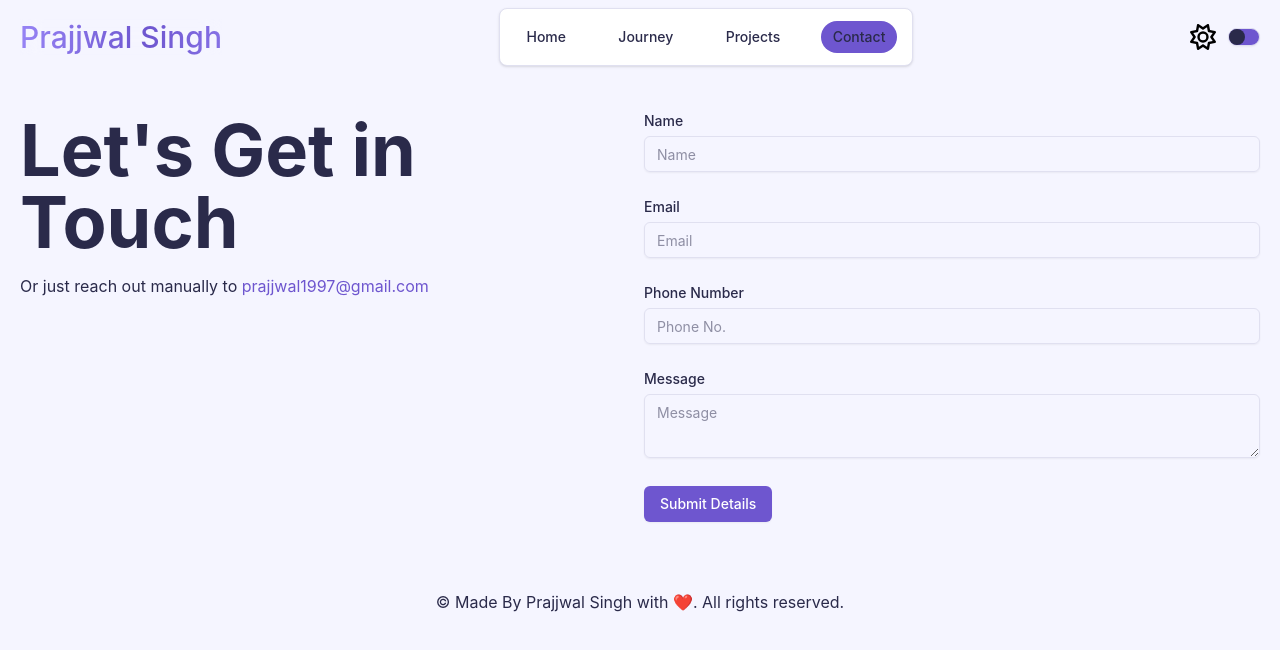
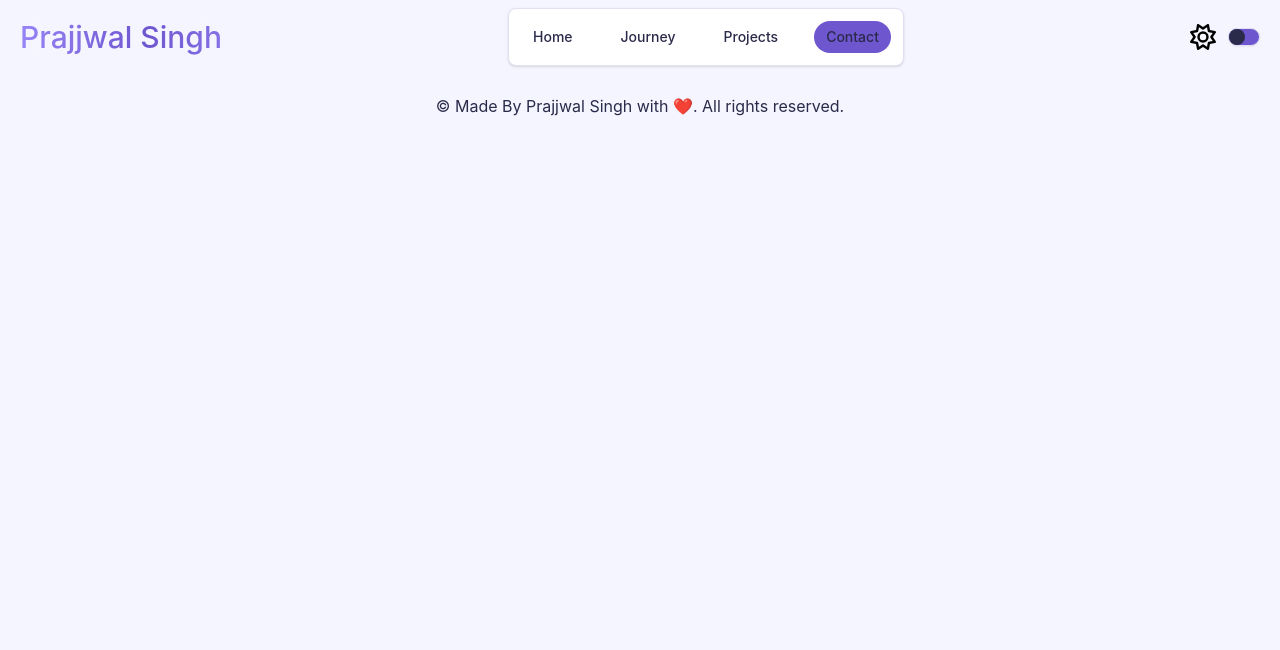
Before and after one commit to prajjwal2411/portfolio-v1, a Next.js app: page /contact in a window 1280 px wide. Shown: the top 650 px of the page. Built offline with nearby package versions, Linux system fonts and the light colour scheme.

Commit message:
tailwindcss-upgrade (#4)

```diff
--- a/src/app/api/contact/route.ts
+++ /dev/null
@@ -1,42 +0,0 @@
-import { Resend } from "resend";
-import { NextResponse } from "next/server";
-import { ContactSchema } from "../../Models/Schema/Contact";
-import z from "zod";
-
-const resend = new Resend('re_XCtVhqr2_33T1wYrjyx59dgj1BK5QqvPi'); // Try to hash this value or use environment variable
-
-export async function POST(request: Request) {
-    try {
-        const body = await request.json();
-        // Honeypot check
-        if (body.botField) {
-            return NextResponse.json({ success: true });
-        }
-
-        try {
-            const data = ContactSchema.parse(body);
-            await resend.emails.send({
-                from: "Portfolio <onboarding@resend.dev>",
-                to: ["prajjwals2411@gmail.com"], // Try to hash this value or use environment variable
-                subject: `New Contact: ${data.name}`,
-                html: `
-                <p><strong>Name:</strong> ${data.name}</p>
-                <p><strong>Email:</strong> ${data.email}</p>
-                <p><strong>Phone:</strong> ${data.phone || "N/A"}</p>
-                <p><strong>Message:</strong></p>
-                <p>${data.message}</p>
-              `,
-            });
-        } catch (error) {
-            if (error instanceof z.ZodError) {
-                console.log(error.issues)
-            }
-        }
-        return NextResponse.json({ success: true, message: "Thanks for Showing Interest, I'll get back to you soon!" });
-    } catch (err) {
-        return NextResponse.json(
-            { success: false, error: `Invalid request: ${err instanceof Error ? err.message : "Unknown error"}` },
-            { status: 400 }
-        );
-    }
-}
--- a/src/app/components/common/Navigation/navigation.css
+++ b/src/app/components/common/Navigation/navigation.css
@@ -1,18 +1,11 @@
+@import "tailwindcss";
+
 .active {
     border-radius: var(--radius);
     background-color: var(--primary);
     padding: .5em;
 }
 
-
-
-/* Sliding animation for active class
-Objective: Create a smooth sliding effect for active class When
-User clicks on an inactivated link
-
-Problem 1: Active class should slide out
-Problem 2: Active Class should slide in
-Problem 3: Active Class should be visible during transition
-Problem 4: Transition should be smooth and not abrupt
-Problem 5: Active Class should stop on the link which is clicked
-*/
+@media screen and (max-width: 680px) {
+    @apply text-sm;
+}
--- a/src/app/components/common/Navigation/navigation.tsx
+++ b/src/app/components/common/Navigation/navigation.tsx
@@ -63,7 +63,7 @@
             Prajjwal Singh
           </GradientText>
         </div>
-        <Card className="flex p-3 flex-row justify-around border w-1/3 border-radius items-center">
+        <Card className="flex p-3 flex-row justify-around border border-radius items-center ">
           {tabs.map((tab) => (
             <Link
               key={tab.id}
--- a/src/app/contact/page.tsx
+++ b/src/app/contact/page.tsx
@@ -1,89 +1,14 @@
-"use client";
 
-import { Button } from "@/components/ui/button";
-import { Input } from "@/components/ui/input";
-import { Label } from "@/components/ui/label";
-import { Textarea } from "@/components/ui/textarea";
 import { IContactForm } from "../Models/Interface/Contact";
 import { useForm, SubmitHandler } from "react-hook-form";
-import { toast } from "sonner"
+import styles from "./contact.module.scss";
 
 export default function Contact() {
-    const { register, formState: { errors }, handleSubmit, reset } = useForm<IContactForm>();
-
-    const onSubmit: SubmitHandler<IContactForm> = async (data: IContactForm) => {
-        try {
-            const response = await fetch('/api/contact', {
-                method: 'POST',
-                headers: {
-                    'Content-Type': 'application/json',
-                },
-                body: JSON.stringify(data),
-            });
-
-            if (!response.ok) {
-                throw new Error(`Error: ${response.status}`);
-            }
-            const result = await response.json();
-            toast.success(result.message || "Message sent successfully!");
-            // reset();
-        } catch (error) {
-
-        }
-    };
-
     return <>
-        <div className="grid grid-cols-2 grid-rows-1 gap-2 h-full my-12">
-            <div>
-                <div><h1 className="text-7xl font-bold mb-4">Let's Get in Touch</h1></div>
-                <div><p>Or just reach out manually to <span><a className="text-(--primary)" href="mailto:prajjwal1997@gmail.com">prajjwal1997@gmail.com</a></span></p></div> {/** Add a hyperlink to email ID*/}
-            </div>
-            <div>
-                <form onSubmit={handleSubmit(onSubmit)}>
-                    <div className="mb-7">
-                        <Label className="mb-2" htmlFor="name">Name</Label>
-                        <Input {...register("name", { required: true, minLength: 2, maxLength: 30 })}
-                            aria-invalid={errors.name ? "true" : "false"}
-                            id="name" name="name" placeholder="Name" />
-                        {errors.name?.type === "required" && (<p>Name is required</p>)}
-                        {errors.name?.type === "minLength" && (<p>Name must be at least 2 characters</p>)}
-                        {errors.name?.type === "maxLength" && (<p>Name must be at most 30 characters</p>)}
-                    </div>
-                    <div className="my-7">
-                        <Label className="mb-2" htmlFor="email">Email</Label>
-                        <Input {...register("email", { required: true, minLength: 2, maxLength: 30 })}
-                            aria-invalid={errors.email ? "true" : "false"}
-                            type="email" id="email" name="email" placeholder="Email" />
-                        {errors.email?.type === "required" && (<p>Email is required</p>)}
-                        {errors.email?.type === "minLength" && (<p>Email must be at least 2 characters</p>)}
-                        {errors.email?.type === "maxLength" && (<p>Email must be at most 30 characters</p>)}
-                    </div>
-                    <div className="my-7">
-                        <Label className="mb-2" htmlFor="phone">Phone Number</Label>
-                        <Input {...register("phone", { minLength: 6, maxLength: 15, pattern: /^\+?[1-9][0-9]{7,14}$/ })}
-                            type="text" id="phone" name="phone" placeholder="Phone No." />
-                        {errors.phone?.type === "pattern" && (<p>Invalid Phone Number</p>)}
-                        {errors.phone?.type === "minLength" && (<p>Phone Number must be at least 6 characters</p>)}
-                        {errors.phone?.type === "maxLength" && (<p>Phone Number must be at most 15 characters</p>)}
-                    </div>
-                    <div className="my-7">
-                        <Label className="mb-2" htmlFor="message">Message</Label>
-                        <Textarea {...register("message", { required: true, minLength: 30, maxLength: 500 })}
-                            aria-invalid={errors.message ? "true" : "false"}
-                            id="message" name="message" placeholder="Message" />
-                        {errors.message?.type === "required" && (<p>Message is required</p>)}
-                        {errors.message?.type === "minLength" && (<p>Message must be at least 30 characters</p>)}
-                        {errors.message?.type === "maxLength" && (<p>Message must be at most 500 characters</p>)}
-                    </div>
-                    <div className="my-7 hidden">
-                        <Input {...register("botField")} className="hidden" id="botField" name="botField" />
-                    </div>
-                    <div className="mt-7">
-                        <Button type="submit" className="m-auto">Submit Details</Button>
-                    </div>
-                </form>
-                <div></div>
-            </div>
+        <div>
+            <div></div>
+            <div></div>
+            <div></div>
         </div>
     </>
 }
```
Also changed, not shown: package.json (+5 -2 lines), src/app/contact/contact.module.css (added), 1 other file (tests, documents, lock files or other folders).
